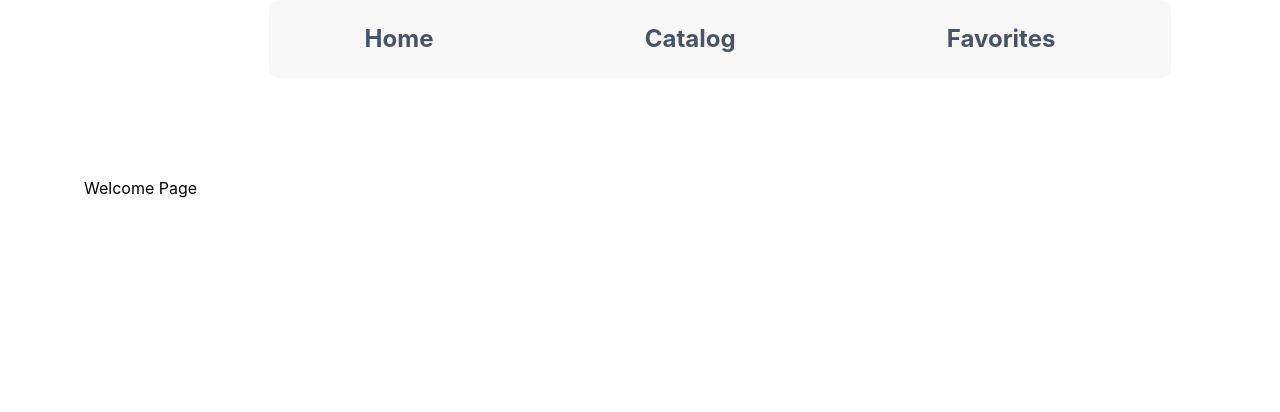
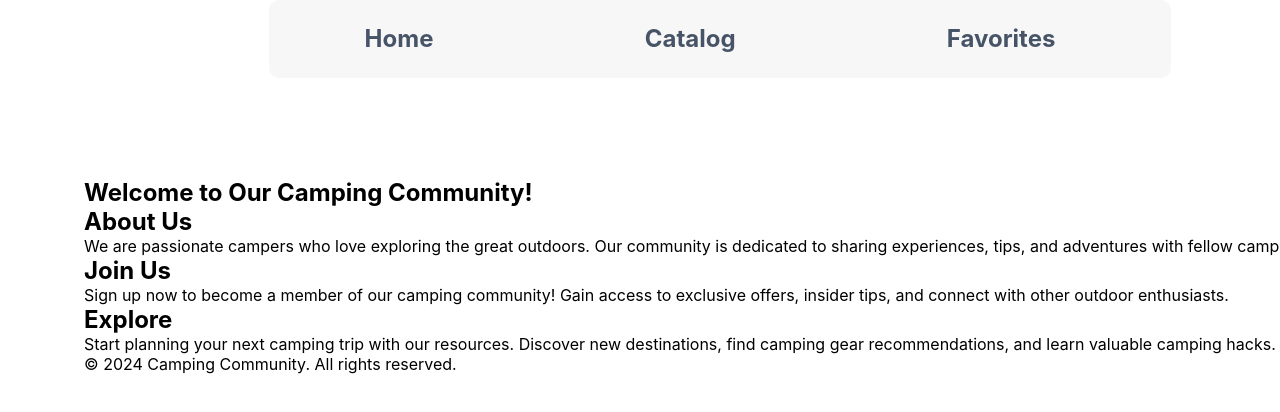
Before and after one commit to SerhiiOsmolovskyi/goit-test-task, a React (Vite) app: page /goit-test-task/ in a window 1280 px wide. Shown: the top 412 px of the page. Built offline with nearby package versions, Linux system fonts and the light colour scheme; a web font is replaced by a local one.

Commit message:
welcome page added

```diff
--- a/src/main.jsx
+++ b/src/main.jsx
@@ -1,4 +1,4 @@
-import React from "react";
+// import React from "react";
 import ReactDOM from "react-dom/client";
 import App from "./App.jsx";
 import "./index.css";
--- a/src/pages/HomePage/HomePage.jsx
+++ b/src/pages/HomePage/HomePage.jsx
@@ -3,7 +3,40 @@ import styles from "./HomePage.module.css";
 export default function HomePage() {
   return (
     <section className={styles.section}>
-      <p>Welcome Page</p>
+      <div>
+        <header>
+          <h1>Welcome to Our Camping Community!</h1>
+        </header>
+        <main>
+          <section>
+            <h2>About Us</h2>
+            <p>
+              We are passionate campers who love exploring the great outdoors.
+              Our community is dedicated to sharing experiences, tips, and
+              adventures with fellow campers.
+            </p>
+          </section>
+          <section>
+            <h2>Join Us</h2>
+            <p>
+              Sign up now to become a member of our camping community! Gain
+              access to exclusive offers, insider tips, and connect with other
+              outdoor enthusiasts.
+            </p>
+          </section>
+          <section>
+            <h2>Explore</h2>
+            <p>
+              Start planning your next camping trip with our resources. Discover
+              new destinations, find camping gear recommendations, and learn
+              valuable camping hacks.
+            </p>
+          </section>
+        </main>
+        <footer>
+          <p>&copy; 2024 Camping Community. All rights reserved.</p>
+        </footer>
+      </div>
     </section>
   );
 }
```
